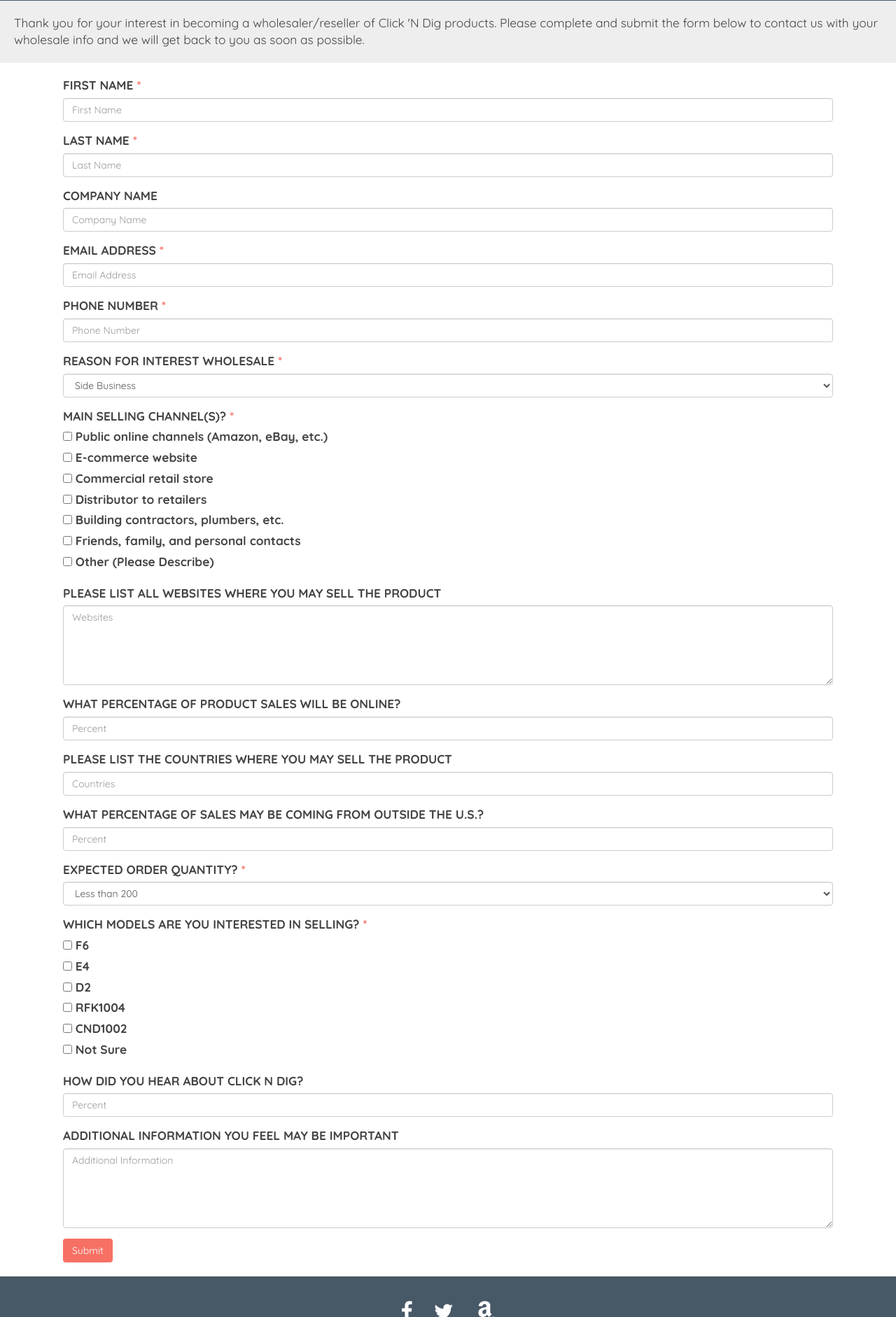
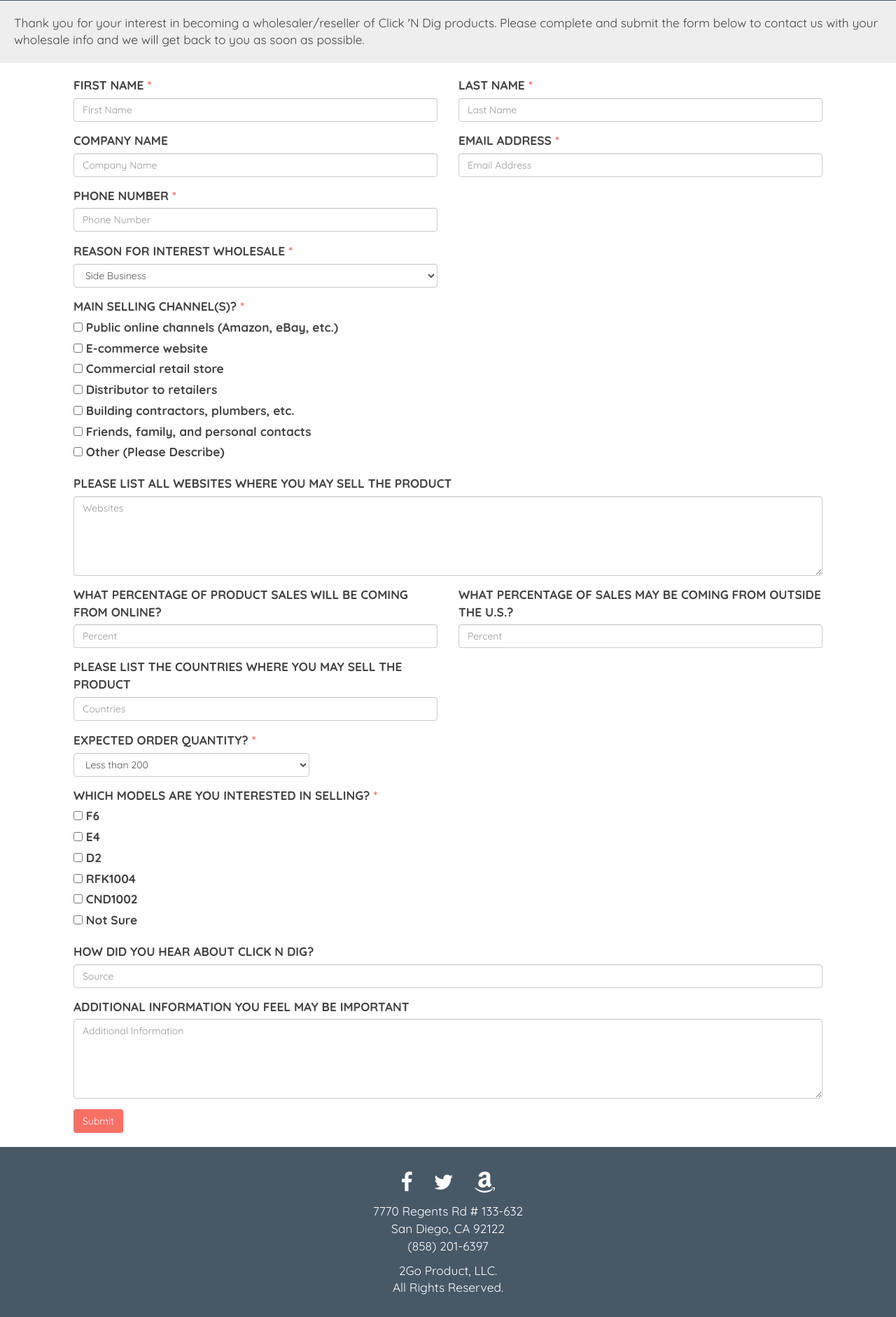
Before and after one commit to cleestofuh/COGS187B, a PHP site: page /wholesale.html in a window 1280 px wide. Shown: the part 139-2021 px from the top of the page at 70% size. Run offline with PHP 8.4, Linux system fonts and the light colour scheme.

Commit message:
form changes

```diff
--- a/css/clickndig.css
+++ b/css/clickndig.css
@@ -199,6 +199,9 @@ body {
         width: 50%;
         left: 25.2%;
     }
+    .short-page {
+        height: 550px;
+    }
 }
 /* FOOTER */
 .footer > .fa {
--- a/faq.html
+++ b/faq.html
@@ -50,7 +50,7 @@
             <span class="section-header">FAQ</span>
         </div>
         <div class="container">
-            <div class="white-bg col-xs-12 col-sm-12">
+            <div class="short-page white-bg col-xs-12 col-sm-12">
                 <div class="row">
                     <div class="col-lg-6">
                         <div class="input-group">
--- a/wholesale.html
+++ b/wholesale.html
@@ -55,35 +55,36 @@
         <div class="container">
             <div class="white-bg col-xs-12 col-sm-12">
                 <form>
-                    <div class="form-group">
+                    <div class="form-group col-md-6">
                         <label for="firstname" class="col-2 col-form-label">FIRST NAME <span class="off-color">*</span></label>
                         <div class="col-10">
                             <input class="form-control" type="text" placeholder="First Name" id="firstname">
                         </div>
                     </div>
-                    <div class="form-group">
+                    <div class="form-group col-md-6">
                         <label for="lastname" class="col-2 col-form-label">LAST NAME <span class="off-color">*</span></label>
                         <div class="col-10">
                             <input class="form-control" type="text" placeholder="Last Name" id="lastname">
                         </div>
                     </div>
-                    <div class="form-group">
+                    <div class="form-group col-md-6">
                         <label for="lastname" class="col-2 col-form-label">COMPANY NAME</label>
                         <div class="col-10">
                             <input class="form-control" type="text" placeholder="Company Name" id="companyname">
                         </div>
                     </div>
-                    <div class="form-group">
+                    <div class="form-group col-md-6">
                         <label for="email">EMAIL ADDRESS <span class="off-color">*</span></label>
                         <input type="email" class="form-control" id="email" placeholder="Email Address">
                     </div>
-                    <div class="form-group">
+                    <div class="form-group col-md-6">
                         <label for="phone" class="col-2 col-form-label">PHONE NUMBER <span class="off-color">*</span></label>
                         <div class="col-10">
                             <input class="form-control" type="tel" placeholder="Phone Number" id="phone">
                         </div>
                     </div>
-                    <div class="form-group">
+                    <div class="col-md-12"></div>
+                    <div class="form-group col-md-6">
                         <label for="reason">REASON FOR INTEREST WHOLESALE <span class="off-color">*</span></label>
                         <select class="form-control" id="reason">
                             <option>Side Business</option>
@@ -91,12 +92,12 @@
                             <option>Other (Please Describe)</option>
                         </select>
                     </div>
-                    <div id="otherdesc" class="form-group collapse">
+                    <div id="otherdesc" class="form-group collapse col-md-12">
                         <div class="col-10">
                             <input class="form-control" type="text" placeholder="Description" id="wholesaledesc">
                         </div>
                     </div>
-                    <div id="mainchannel" class="form-group">
+                    <div id="mainchannel" class="form-group col-md-12">
                         <label for="phone" class="col-2 col-form-label">MAIN SELLING CHANNEL(S)? <span class="off-color">*</span></label>
                         <br>
                         <label class="form-check-label">
@@ -139,29 +140,30 @@
                             <input class="form-control" type="text" placeholder="Description" id="sellingchannel">
                         </div>
                     </div>
-                    <div class="form-group">
+                    <div class="form-group col-md-12">
                         <label for="comments">PLEASE LIST ALL WEBSITES WHERE YOU MAY SELL THE PRODUCT</label>
                         <textarea class="form-control" id="comments" rows="5" placeholder="Websites"></textarea>
                     </div>
-                    <div class="form-group">
-                        <label for="lastname" class="col-2 col-form-label">WHAT PERCENTAGE OF PRODUCT SALES WILL BE ONLINE?</label>
+                    <div class="form-group col-md-6">
+                        <label for="lastname" class="col-2 col-form-label">WHAT PERCENTAGE OF PRODUCT SALES WILL BE COMING FROM ONLINE?</label>
                         <div class="col-10">
                             <input class="form-control" type="text" placeholder="Percent" id="percentonline">
                         </div>
                     </div>
-                    <div class="form-group">
+                    <div class="form-group col-md-6">
+                        <label for="lastname" class="col-2 col-form-label">WHAT PERCENTAGE OF SALES MAY BE COMING FROM OUTSIDE THE U.S.?</label>
+                        <div class="col-10">
+                            <input class="form-control" type="text" placeholder="Percent" id="percentnonus">
+                        </div>
+                    </div>
+                    <div class="form-group col-md-6">
                         <label for="lastname" class="col-2 col-form-label">PLEASE LIST THE COUNTRIES WHERE YOU MAY SELL THE PRODUCT</label>
                         <div class="col-10">
                             <input class="form-control" type="text" placeholder="Countries" id="countries">
                         </div>
                     </div>
-                    <div class="form-group">
-                        <label for="lastname" class="col-2 col-form-label">WHAT PERCENTAGE OF SALES MAY BE COMING FROM OUTSIDE THE U.S.?</label>
-                        <div class="col-10">
-                            <input class="form-control" type="text" placeholder="Percent" id="percentnonus">
-                        </div>
-                    </div>
-                    <div class="form-group">
+                    <div class="col-md-12"></div>
+                    <div class="form-group col-md-4">
                         <label for="reason">EXPECTED ORDER QUANTITY? <span class="off-color">*</span></label>
                         <select class="form-control">
                             <option>Less than 200</option>
@@ -169,7 +171,7 @@
                             <option>More than 1000</option>
                         </select>
                     </div>
-                    <div class="form-group">
+                    <div class="form-group col-md-12">
                         <label for="phone" class="col-2 col-form-label">WHICH MODELS ARE YOU INTERESTED IN SELLING? <span class="off-color">*</span></label>
                         <br>
                         <label class="form-check-label">
@@ -202,17 +204,19 @@
                             Not Sure
                         </label>
                     </div>
-                    <div class="form-group">
+                    <div class="form-group col-md-12">
                         <label for="lastname" class="col-2 col-form-label">HOW DID YOU HEAR ABOUT CLICK N DIG?</label>
                         <div class="col-10">
-                            <input class="form-control" type="text" placeholder="Percent" id="howhear">
+                            <input class="form-control" type="text" placeholder="Source" id="howhear">
                         </div>
                     </div>
-                    <div class="form-group">
+                    <div class="form-group col-md-12">
                         <label for="comments">ADDITIONAL INFORMATION YOU FEEL MAY BE IMPORTANT</label>
                         <textarea class="form-control" id="additionalinfo" rows="5" placeholder="Additional Information"></textarea>
                     </div>
-                    <button type="submit" class="btn buynow-btn" style="margin:0;">Submit</button>
+                    <div class="col-md-12">
+                        <button type="submit" class="btn buynow-btn" style="margin:0;">Submit</button>
+                    </div>
                 </form>
             </div>
         </div>
```
Also changed, not shown: contact.html (+8 -8 lines).
